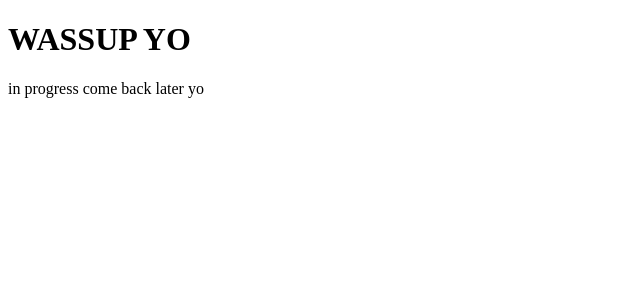
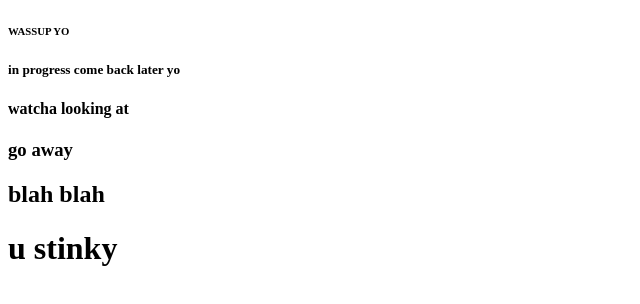
Before and after one commit to ericj434/ericj434.github.io, a plain HTML site: page index.html in a window 1280 px wide. Shown: the whole page, without its empty margins (0-640 px from the left). Drawn offline with Linux system fonts and the light colour scheme.

Commit message:
Added some text to the body

```diff
--- a/index.html
+++ b/index.html
@@ -5,7 +5,11 @@
         <title>Eric's page</title>
     </head>
     <body>
-        <h1>WASSUP YO</h1>
-        <p>in progress come back later yo</p>
+        <h6>WASSUP YO</h6>
+        <h5>in progress come back later yo</h5>
+        <h4>watcha looking at</h4>
+        <h3>go away</h3>
+        <h2>blah blah</h2>
+        <h1>u stinky</h1>
     </body>
 </html>
```
